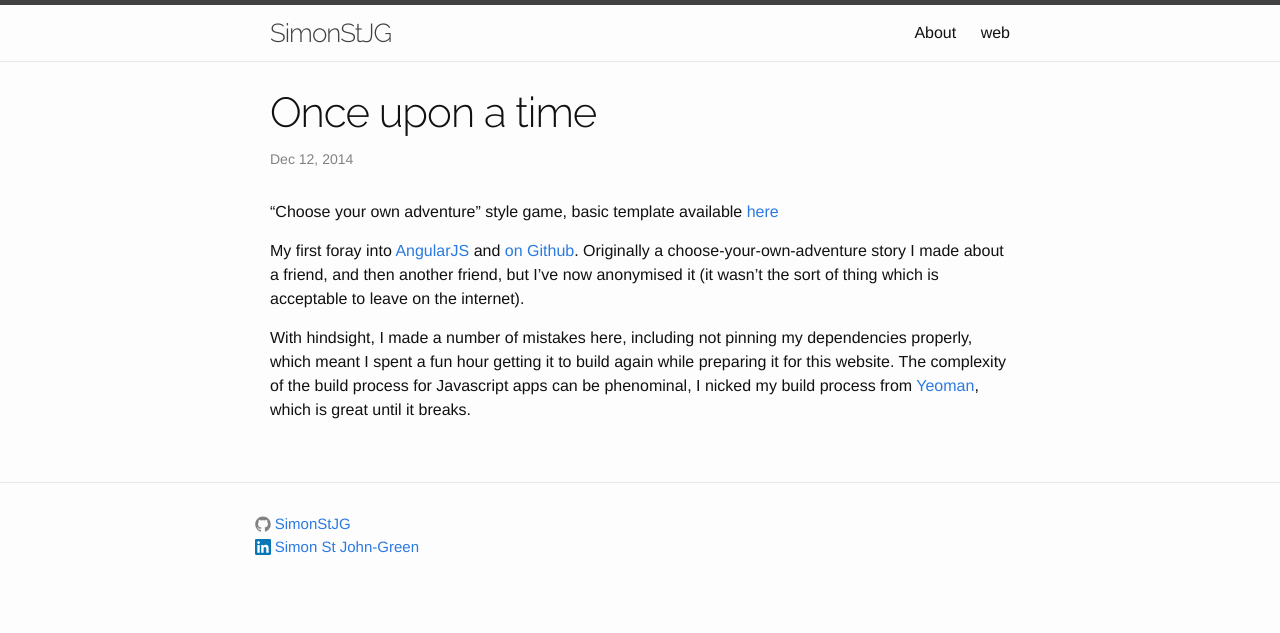
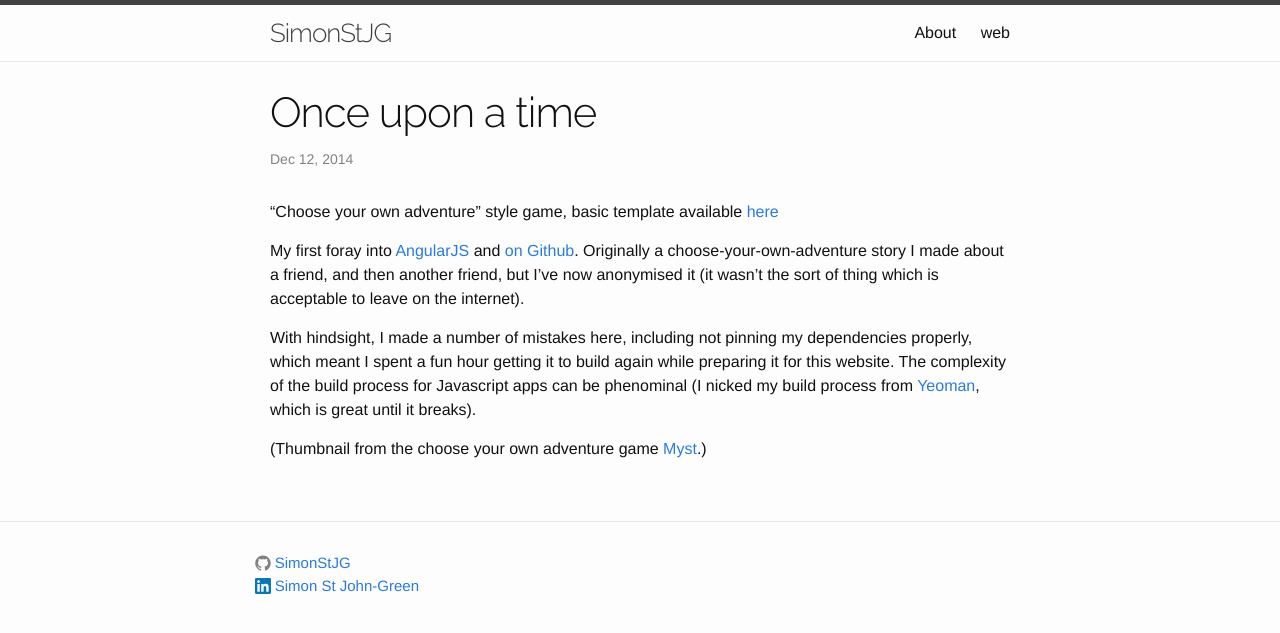
Before and after one commit to SimonStJG/SimonStJG.github.io, a Jekyll site: the page built from _posts/2015-01-10-Once-apon-a-time.md, in a window 1280 px wide. Shown: the top 633 px of the page. Built offline with Jekyll 4.4.1, drawn with Linux system fonts in a browser that asks for light colours.

Commit message:
Update website thumbnail

```diff
--- a/_posts/2015-01-10-Once-apon-a-time.md
+++ b/_posts/2015-01-10-Once-apon-a-time.md
@@ -3,11 +3,13 @@
 title:  "Once upon a time"
 date:   2014-12-12
 tags: code
-thumbnail: dailywhiskers-thumbnail.jpg
+thumbnail: once-apon-a-time-thumbnail.jpg
 ---
 
 "Choose your own adventure" style game, basic template available [here](/raw/once-upon-a-time/#/)
 
 My first foray into [AngularJS](https://angularjs.org/) and [on Github](https://github.com/SimonStJG/once-apon-a-time).  Originally a choose-your-own-adventure story I made about a friend, and then another friend, but I've now anonymised it (it wasn't the sort of thing which is acceptable to leave on the internet).
 
-With hindsight, I made a number of mistakes here, including not pinning my dependencies properly, which meant I spent a fun hour getting it to build again while preparing it for this website.  The complexity of the build process for Javascript apps can be phenominal, I nicked my build process from [Yeoman](https://yeoman.io/), which is great until it breaks.
+With hindsight, I made a number of mistakes here, including not pinning my dependencies properly, which meant I spent a fun hour getting it to build again while preparing it for this website.  The complexity of the build process for Javascript apps can be phenominal (I nicked my build process from [Yeoman](https://yeoman.io/), which is great until it breaks).
+
+(Thumbnail from the choose your own adventure game [Myst](https://en.wikipedia.org/wiki/Myst).)
```
Also changed, not shown: images/once-apon-a-time-thumbnail.jpg (added), images/website-thumbnail.jpg, 1 other file.
